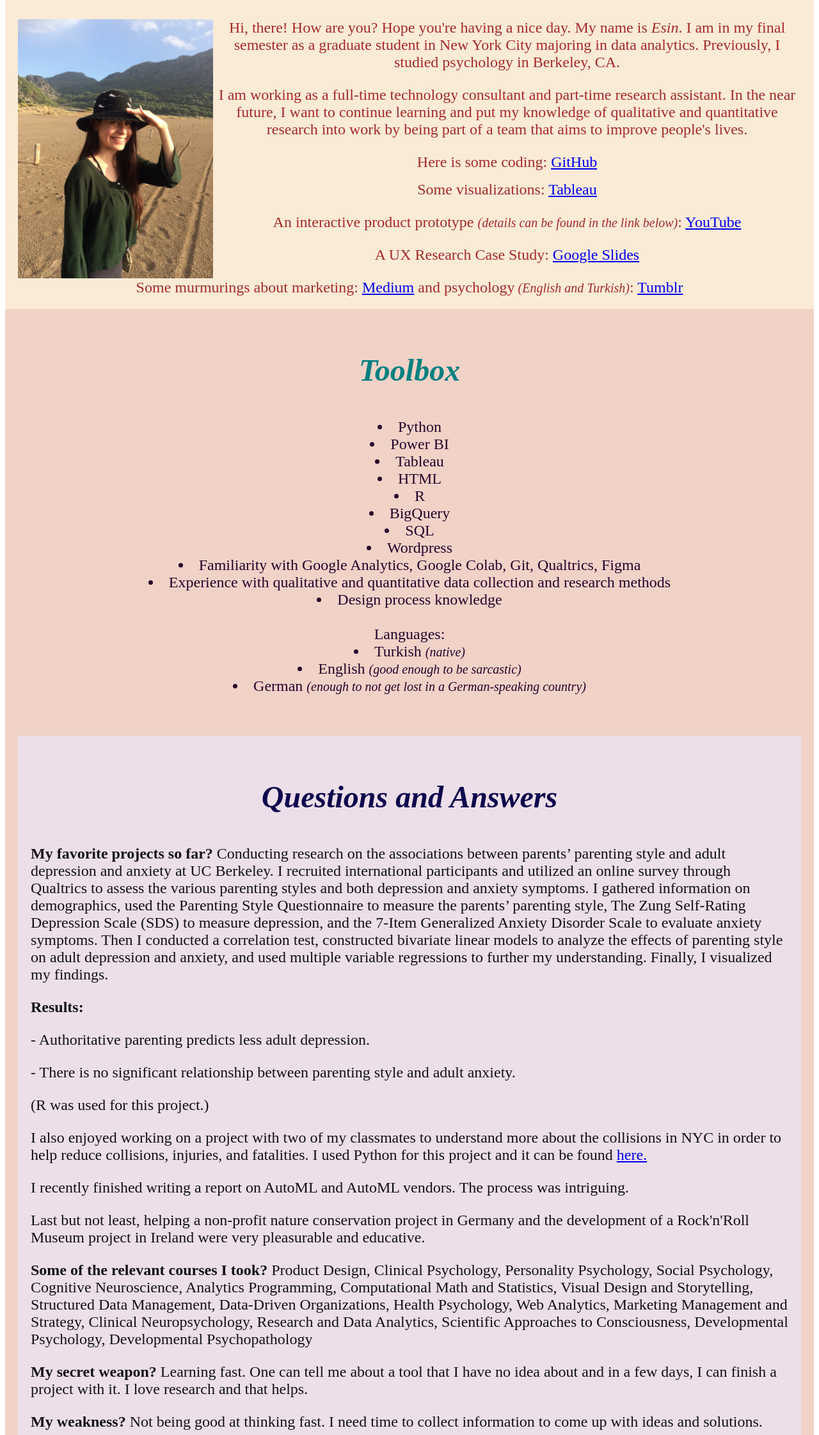
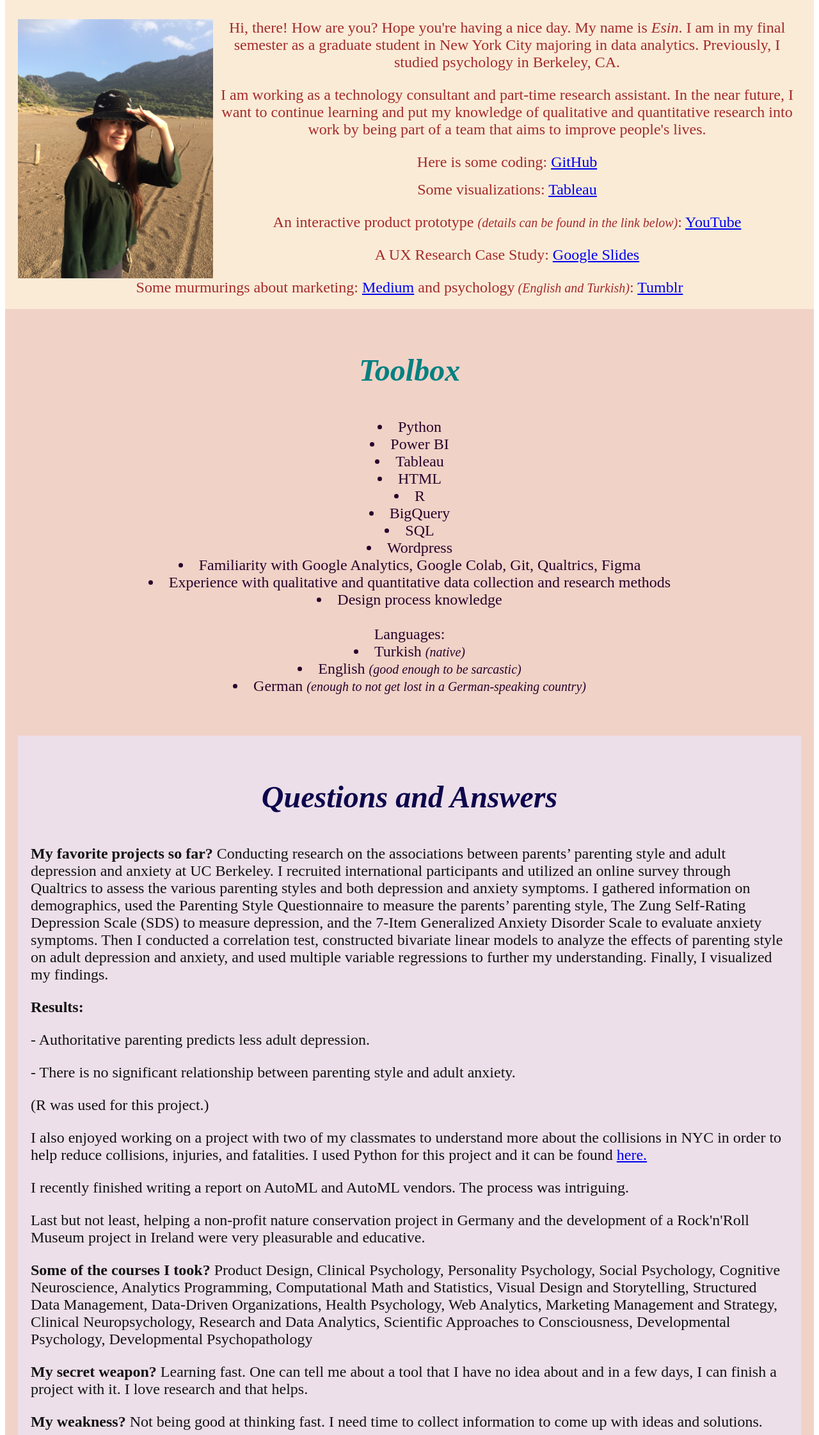
Before and after one commit to CorkCork/corkcork.github.io, a plain HTML site: page index.html in a window 1280 px wide. Shown: the part 117-2360 px from the top of the page at 64% size. Drawn offline with Linux system fonts and the light colour scheme.

Commit message:
small edits

```diff
--- a/index.html
+++ b/index.html
@@ -13,7 +13,7 @@
 
       <p> <font size="+2"> Hi, there! How are you? Hope you're having a nice day. My name is <i> Esin</i>. I am in my final semester as a graduate student in New York City majoring in data analytics. Previously, I studied psychology in Berkeley, CA.</p>
 
-      <p>I am working as a full-time technology consultant and part-time research assistant. In the near future, I want to continue learning and put my knowledge of qualitative and quantitative research into work by being part of a team that aims to improve people's lives. </p></font>
+      <p>I am working as a technology consultant and part-time research assistant. In the near future, I want to continue learning and put my knowledge of qualitative and quantitative research into work by being part of a team that aims to improve people's lives. </p></font>
 
       <p><font size="+2">
        Here is some coding: <a href= "https://github.com/CorkCork/" target="-blank"> GitHub
@@ -84,7 +84,7 @@
 
                 <p>Last but not least, helping a non-profit nature conservation project in Germany and the development of a Rock'n'Roll Museum project in Ireland were very pleasurable and educative.</p>
 
-                <p><strong>Some of the relevant courses I took?</strong>
+                <p><strong>Some of the courses I took?</strong>
 
                 Product Design, Clinical Psychology, Personality Psychology, Social Psychology, Cognitive Neuroscience, Analytics Programming, Computational Math and Statistics, Visual Design and Storytelling, Structured Data Management, Data-Driven Organizations, Health Psychology, Web Analytics, Marketing Management and Strategy, Clinical Neuropsychology, Research and Data Analytics, Scientific Approaches to Consciousness, Developmental Psychology, Developmental Psychopathology</p>
 
```
